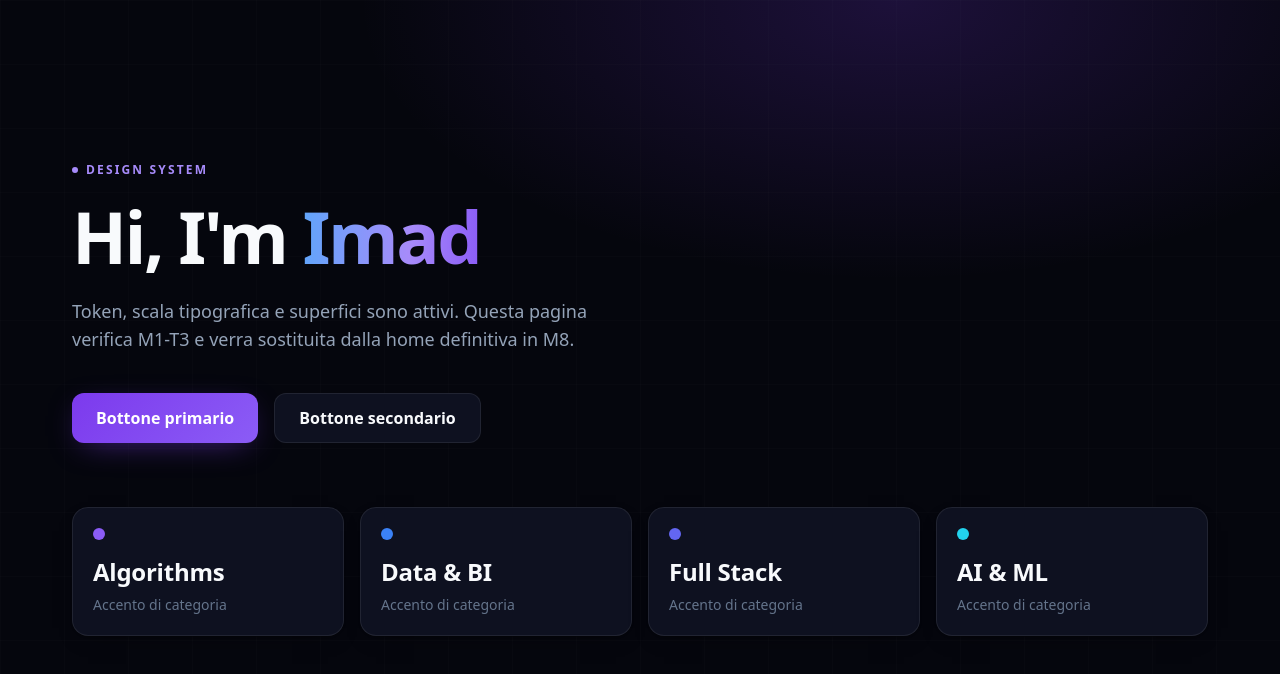
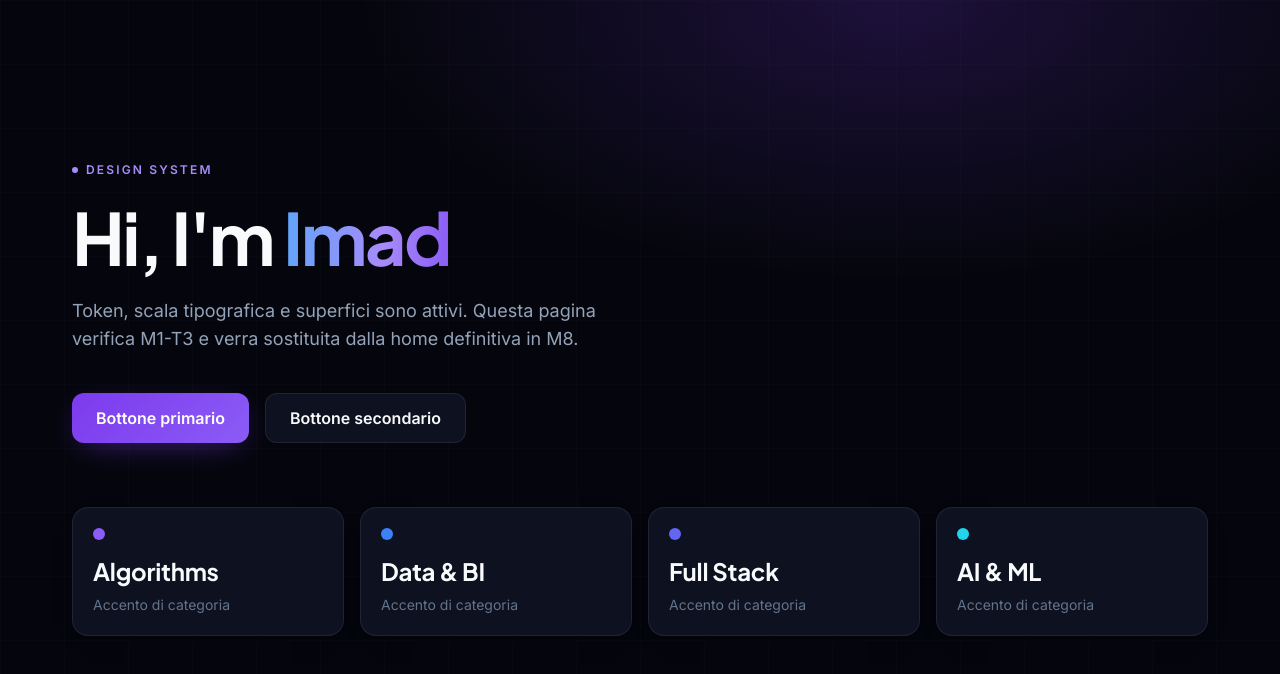
Before and after one commit to AVENA50/Portfolio-imad-el-mir, a Next.js app: page / in a window 1280 px wide. Shown: the top 674 px of the page. Built offline with nearby package versions, Linux system fonts and the light colour scheme.

Commit message:
M1 - T4 : add fonts, root layout metadata and theme provider

```diff
--- /dev/null
+++ b/src/app/fonts.ts
@@ -0,0 +1,41 @@
+/**
+ * Font del sito.
+ *
+ * Isolati dal layout perche next/font va invocato in ambito di modulo:
+ * ogni chiamata viene risolta a build time e il file risultante e
+ * self-hosted da Next, senza richieste a Google in produzione.
+ *
+ * Le tre variabili CSS prodotte qui sono quelle che src/styles/tokens.css
+ * si aspetta in --font-sans, --font-display e --font-mono.
+ */
+
+import { Inter, JetBrains_Mono, Plus_Jakarta_Sans } from "next/font/google";
+
+/** Testo corrente: paragrafi, label, interfaccia. */
+export const fontBody = Inter({
+  subsets: ["latin"],
+  variable: "--font-body-family",
+  display: "swap",
+  // Nessun `weight`: sono font variabili, un solo file copre tutti i pesi
+});
+
+/** Titoli: hero, sezioni, nomi dei progetti. */
+export const fontDisplay = Plus_Jakarta_Sans({
+  subsets: ["latin"],
+  variable: "--font-display-family",
+  display: "swap",
+});
+
+/** Codice: snippet nei case study, stack tecnologico. */
+export const fontMono = JetBrains_Mono({
+  subsets: ["latin"],
+  variable: "--font-mono-family",
+  display: "swap",
+});
+
+/** Da applicare una volta sola sull'elemento <html>. */
+export const fontVariables = [
+  fontBody.variable,
+  fontDisplay.variable,
+  fontMono.variable,
+].join(" ");
--- a/src/app/layout.tsx
+++ b/src/app/layout.tsx
@@ -1,20 +1,29 @@
-import type { Metadata } from "next";
-import { Geist, Geist_Mono } from "next/font/google";
+import type { Metadata, Viewport } from "next";
+
+import { fontVariables } from "@/app/fonts";
+import { ThemeProvider } from "@/providers/theme-provider";
 import "@/styles/globals.css";
 
-const geistSans = Geist({
-  variable: "--font-geist-sans",
-  subsets: ["latin"],
-});
+/**
+ * Metadata di base. Il builder riutilizzabile che genera anche Open Graph
+ * e Twitter card per ogni pagina arriva in M10-T1: qui resta il minimo
+ * indispensabile perche ogni pagina abbia un titolo sensato da subito.
+ */
+export const metadata: Metadata = {
+  metadataBase: new URL("https://imadelmir.dev"),
+  title: {
+    default: "Imad El Mir - Full Stack Developer",
+    template: "%s | Imad El Mir",
+  },
+  description:
+    "Portfolio e case study di Imad El Mir: applicazioni web full stack, sistemi intelligenti e pipeline dati.",
+  authors: [{ name: "Imad El Mir" }],
+  creator: "Imad El Mir",
+};
 
-const geistMono = Geist_Mono({
-  variable: "--font-geist-mono",
-  subsets: ["latin"],
-});
-
-export const metadata: Metadata = {
-  title: "Create Next App",
-  description: "Generated by create next app",
+export const viewport: Viewport = {
+  themeColor: "#05060d",
+  colorScheme: "dark",
 };
 
 export default function RootLayout({
@@ -23,11 +32,11 @@ export default function RootLayout({
   children: React.ReactNode;
 }>) {
   return (
-    <html lang="en">
-      <body
-        className={`${geistSans.variable} ${geistMono.variable} antialiased`}
-      >
-        {children}
+    // suppressHydrationWarning e richiesto da next-themes: lo script inline
+    // modifica la classe di <html> prima dell'idratazione.
+    <html lang="it" className={fontVariables} suppressHydrationWarning>
+      <body className="bg-bg text-ink antialiased">
+        <ThemeProvider>{children}</ThemeProvider>
       </body>
     </html>
   );
--- /dev/null
+++ b/src/providers/theme-provider.tsx
@@ -0,0 +1,31 @@
+"use client";
+
+import { ThemeProvider as NextThemesProvider } from "next-themes";
+import type { ComponentProps } from "react";
+
+type ThemeProviderProps = ComponentProps<typeof NextThemesProvider>;
+
+/**
+ * Provider del tema.
+ *
+ * next-themes inietta uno script inline prima del paint: il tema viene
+ * applicato all'elemento <html> prima che React idrati, quindi non c'e
+ * il lampo bianco al primo caricamento.
+ *
+ * Oggi il sito e solo dark, come i mockup. Il toggle e i token del tema
+ * chiaro arrivano in M3-T8: quando ci saranno bastera passare
+ * enableSystem e aggiungere le classi .light in tokens.css.
+ */
+export function ThemeProvider({ children, ...props }: ThemeProviderProps) {
+  return (
+    <NextThemesProvider
+      attribute="class"
+      defaultTheme="dark"
+      enableSystem={false}
+      disableTransitionOnChange
+      {...props}
+    >
+      {children}
+    </NextThemesProvider>
+  );
+}
```
Also changed, not shown: package.json (+7 -6 lines), 1 other file (tests, documents, lock files or other folders).
